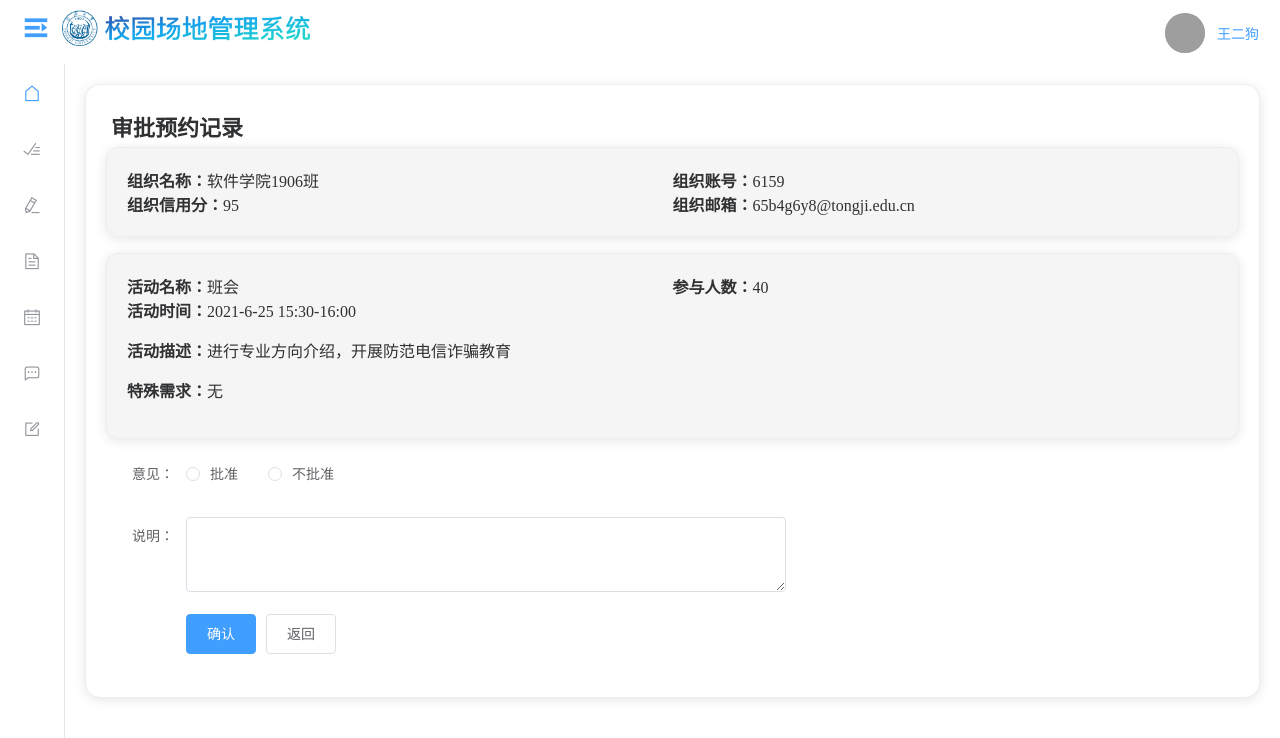
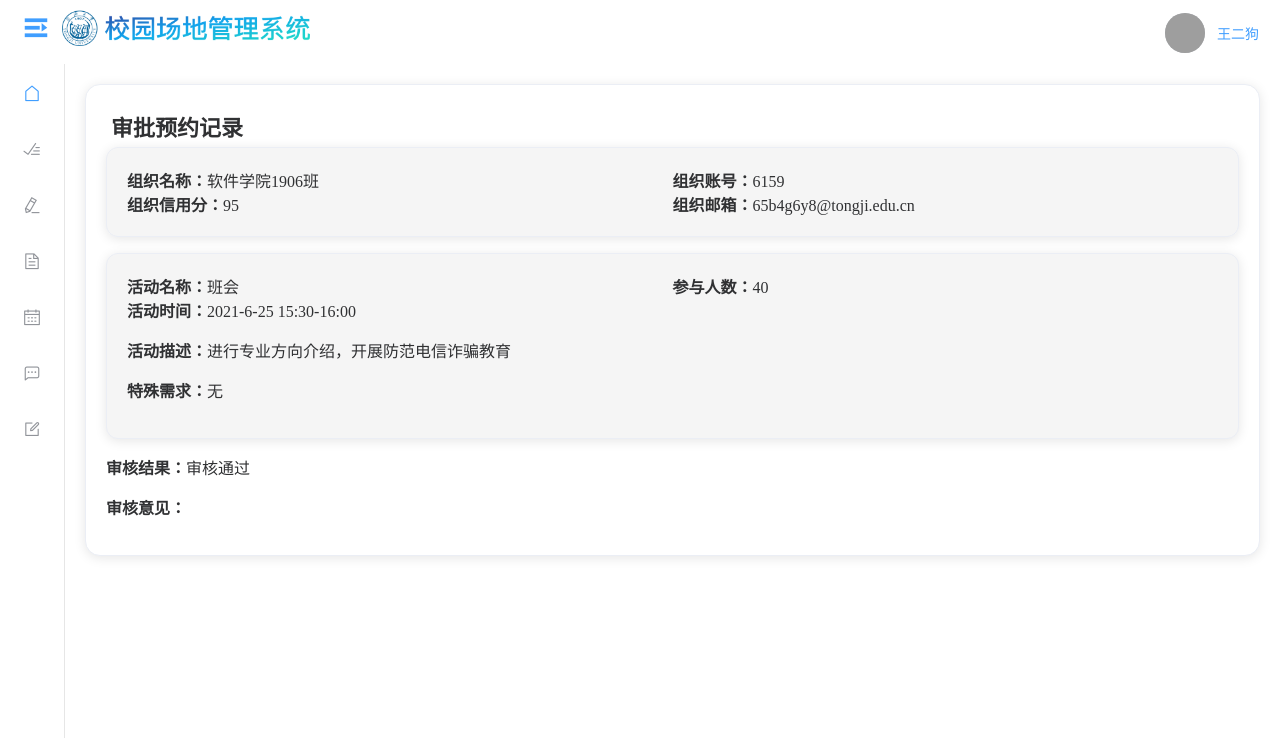
Before and after one commit to CampusSiteManagementSystem/CSMSFrontEnd, a Vue app: page /GroundsAdmin/ActivityInfo/1 in a window 1280 px wide. Shown: the top 738 px of the page. Built offline with nearby package versions, Linux system fonts and the light colour scheme; grey boxes are pictures that could not be loaded.

Commit message:
修改场地管理员审核详情页面

```diff
--- a/src/page/Grandsman/ActivityInfo.vue
+++ b/src/page/Grandsman/ActivityInfo.vue
@@ -26,7 +26,7 @@
       </el-card>
       <p></p>
 
-      <el-form ref="form" :model="form" label-width="80px">
+      <el-form ref="form" :model="form" label-width="80px" v-if="state==0">
         <el-form-item label="意见：">
           <el-radio-group :disabled="state!=0"  v-model="form.state" >
             <el-radio label="批准"></el-radio>
@@ -42,6 +42,11 @@
       <el-button @click="back">返回</el-button>
       </el-form-item>
     </el-form>
+
+    <div v-else>
+      <p><b>审核结果：</b>{{state==1?'审核通过':'不通过'}}</p>
+      <p><b>审核意见：</b>{{comment}}</p>
+    </div>
     </el-card>
   </div>
 </template>
@@ -65,7 +70,8 @@ export default {
         participantnum: 40,
         description: '进行专业方向介绍，开展防范电信诈骗教育',
         additionalrequest: '无',
-        state: 0,
+        state: 1,
+        comment: '',
         form: {
           state: '',
           comment: ''
@@ -75,6 +81,8 @@ export default {
     methods: {
       onSubmit() {
         console.log('submit!');
+        this.state = this.form.state;
+        this.comment = this.form.comment;
         this.$alert('您已批准该活动。', '审核完成', {
           confirmButtonText: '返回列表',
           callback: action => {
```
